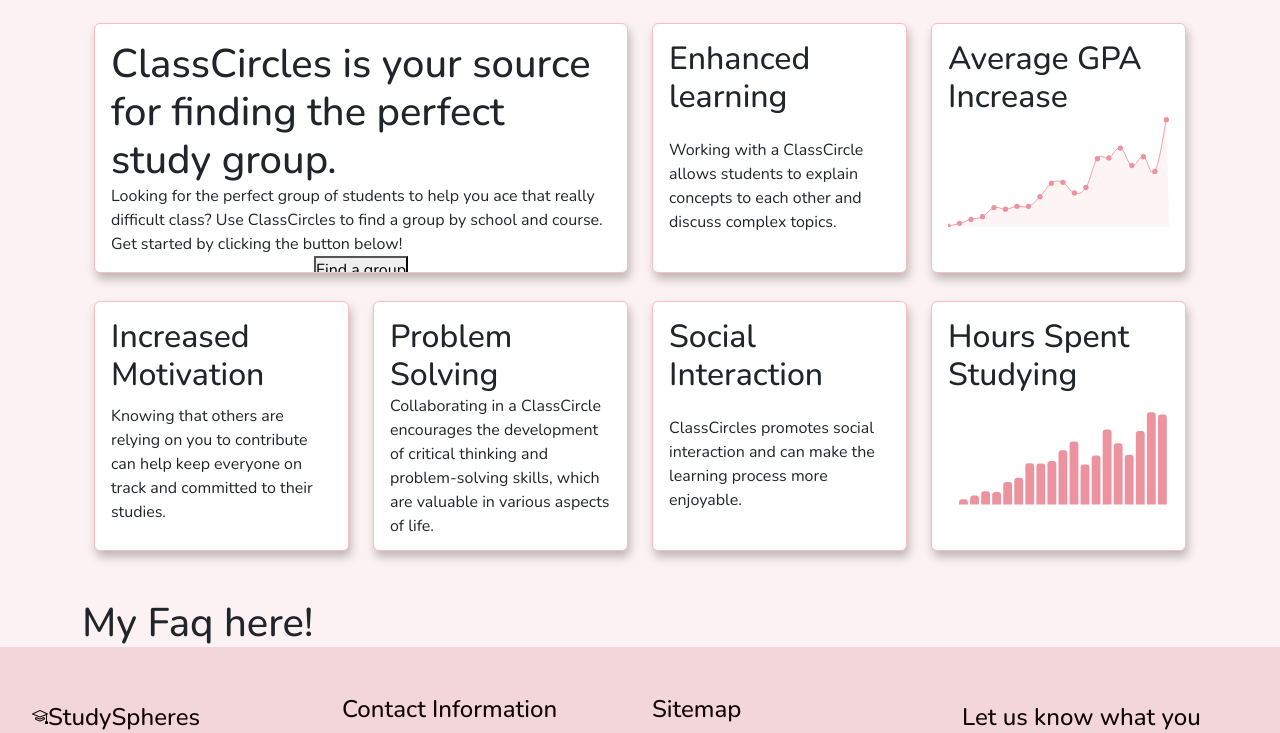
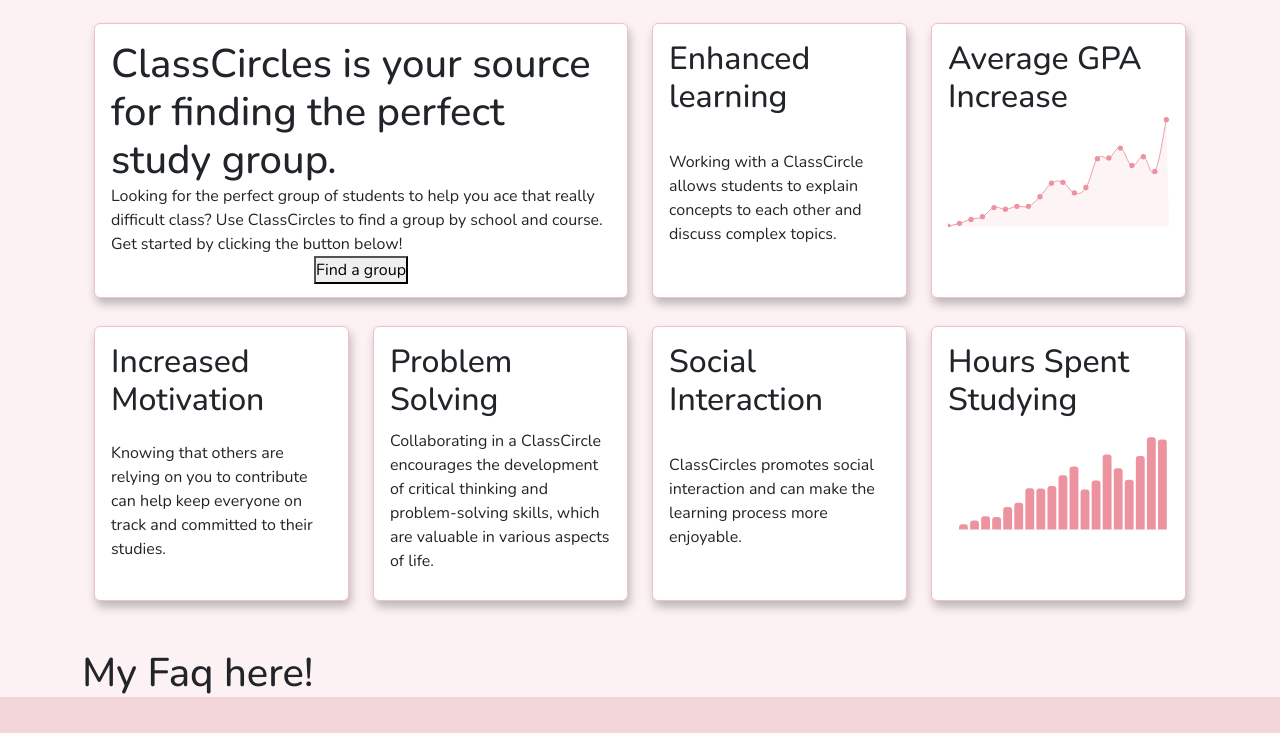
Before and after one commit to guycdev/ClassCircles, a React (Vite) app in the folder frontend/: page / in a window 1280 px wide. Shown: the part 2078-2811 px from the top of the page. Built offline with nearby package versions, Linux system fonts and the light colour scheme.

Commit message:
Add some height to About cards

```diff
--- a/frontend/src/pages/home/About/About.module.css
+++ b/frontend/src/pages/home/About/About.module.css
@@ -1,13 +1,13 @@
 .aboutCards {
   box-shadow: var(--box-shadow);
   border-color: var(--accent);
-  height: 250px;
+  height: 275px;
   margin-top: 12px;
 }
 
 .textCard {
   margin-top: 12px;
-  height: 250px;
+  height: 275px;
 }
 
 .cardText {
```
